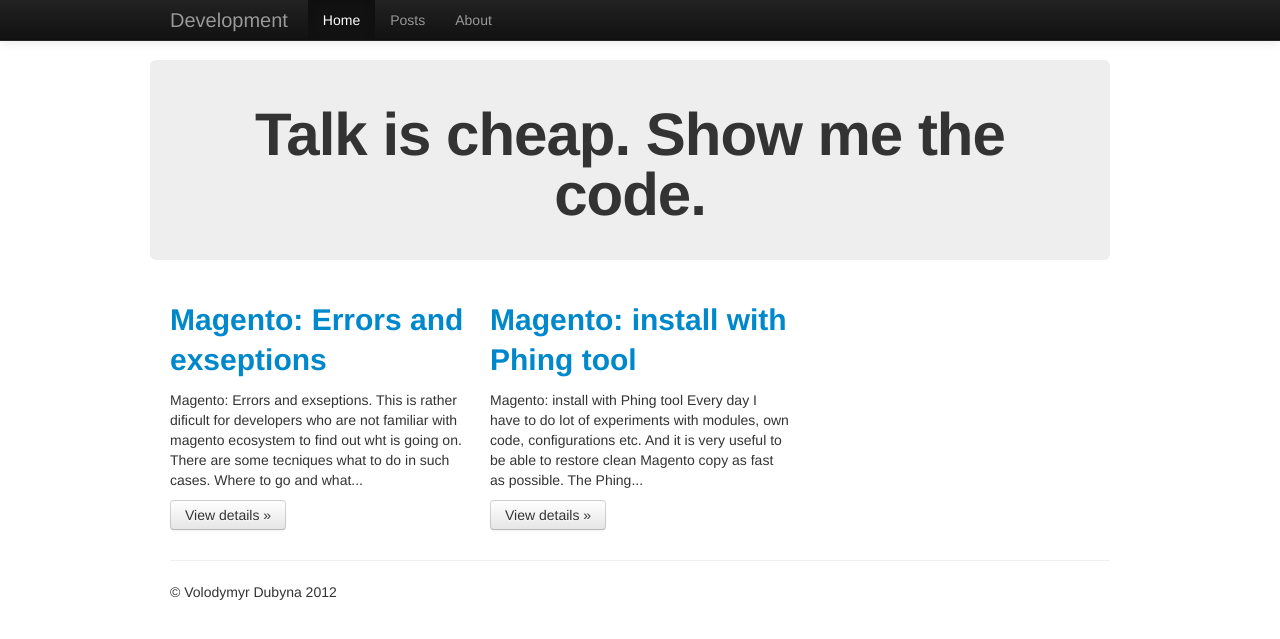
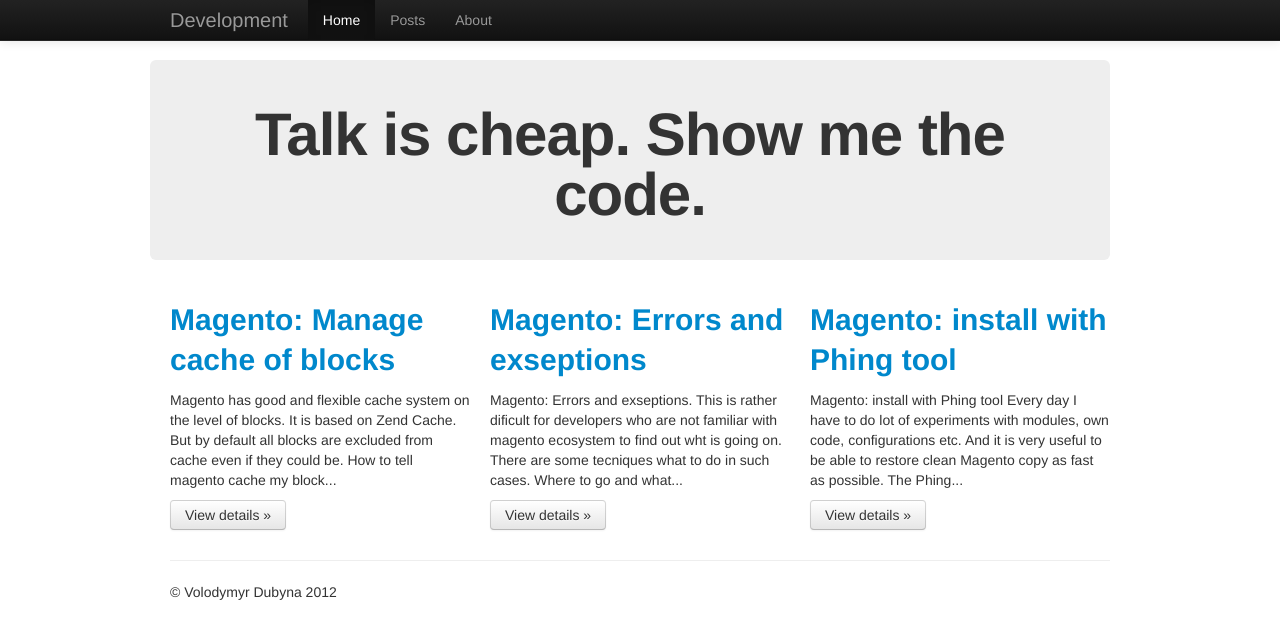
Before and after one commit to vdubyna/vdubyna.github.com, a Jekyll site: the page built from index.html, in a window 1280 px wide. Shown: the top 639 px of the page. Built offline with Jekyll 4.4.1, drawn with Linux system fonts in a browser that asks for light colours.

Commit message:
Update posts

````diff
--- /dev/null
+++ b/_posts/2012-10-09-cache-block.md
@@ -0,0 +1,48 @@
+---
+layout: blog_entry
+title: "Magento: Manage cache of blocks"
+active: true
+---
+
+Magento has good and flexible cache system on the level of blocks. It is based on
+[Zend Cache](http://framework.zend.com/manual/1.12/ru/zend.cache.html). But by default all blocks are excluded from cache
+even if they could be. How to tell magento cache my block and increase the spead of page loading.
+
+Solution
+--------
+
+Let's deep into the code and look at this part
+
+```php
+// app/code/core/Mage/Core/Block/Abstract.php
+protected function _saveCache($data)
+{
+    if (is_null($this->getCacheLifetime()) || !Mage::app()->useCache(self::CACHE_GROUP)) {
+        return false;
+    }
+    $cacheKey = $this->getCacheKey();
+    /** @var $session Mage_Core_Model_Session */
+    $session = Mage::getSingleton('core/session');
+    $data = str_replace(
+        $session->getSessionIdQueryParam() . '=' . $session->getEncryptedSessionId(),
+        $this->_getSidPlaceholder($cacheKey),
+        $data
+    );
+
+    Mage::app()->saveCache($data, $cacheKey, $this->getCacheTags(), $this->getCacheLifetime());
+    return $this;
+}
+```
+
+There we can see that save cache works only if current block has the data `cache_lifetime`
+otherwice it will not go further.
+
+The easiest way to do that is to use a power of `xml` configuration.
+
+```xml
+<block name="myspace_fpcblock_time" type="Myspace_Mymodule_Block_Time" template="time.phtml">
+    <action method="setAttribute"><name>cache_lifetime</name><value>8000</value></action>
+</block>
+```
+
+Action `setAttribute` is a proxy to `setData` of Varien_Object class.
````
Also changed, not shown: _posts/2012-09-27-exclude-block-from-fpc.md (line endings or trailing spaces), 1 other file.
